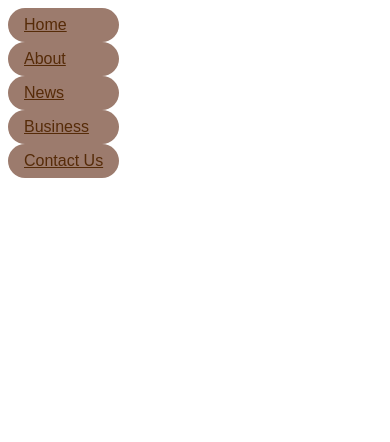
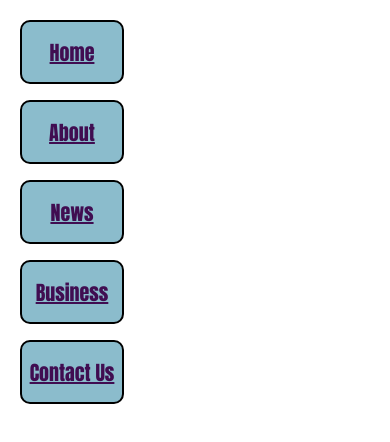
Before and after one commit to bryanflat/workspace, a plain HTML site: page assingment Media Query/index.html in a window 390 px wide. Drawn offline with Linux system fonts and the light colour scheme.

Commit message:
fisrt commit

```diff
--- a/assingment Media Query/index.html
+++ b/assingment Media Query/index.html
@@ -10,11 +10,11 @@
 <body>
     <ul>
         <li>
-            <a href="#home">Home</a>
-            <a href="#about">About</a>
-            <a href="#news">News</a>
-            <a href="#buss">Business</a>
-            <a href="#contactUs">Contact Us</a>
+            <a class="home" href="#home">Home</a>
+            <a class="about" href="#about">About</a>
+            <a class="news" href="#news">News</a>
+            <a class="business" href="#buss">Business</a>
+            <a class="contactUs" href="#contactUs">Contact Us</a>
         </li>
     </ul>
 </body>
--- a/assingment Media Query/layout.css
+++ b/assingment Media Query/layout.css
@@ -1,40 +1,220 @@
-ul {
+ul li a {
     float: left;
     list-style-type: none;
-    margin: 0;
-    padding: 0;
+    margin: 10px;
     overflow: hidden;
+    font-family:Impact, Haettenschweiler, 'Arial Narrow Bold', sans-serif;
+    font-size: 20px;
+    color: #400D51;
 }
 
-li a {
-    display: inline-block;
-    border-radius: 20px;
-    background-color: #4C6793;
-    padding: 15px 45px;
-    color: #562B08;
-    font-family: sans-serif;
+.home {
+    position: absolute;
+    top: 10px;
+    left: 10px;
+    width: 100px;
+    height: 60px;
+    border: 2px solid black;
+    background-color: #DD5353;
+    display: flex;
+    justify-content: center;
+    align-items: center;
+    border-radius: 10px;
+}
+
+.about {
+    position: absolute;
+    top: 10px;
+    left: 130px;
+    width: 100px;
+    height: 60px;
+    border: 2px solid black;
+    background-color: #DD5353;
+    display: flex;
+    justify-content: center;
+    align-items: center;
+    border-radius: 10px;
+}
+
+.news {
+    position: absolute;
+    top: 10px;
+    left: 250px;
+    width: 100px;
+    height: 60px;
+    border: 2px solid black;
+    background-color: #DD5353;
+    display: flex;
+    justify-content: center;
+    align-items: center;
+    border-radius: 10px;
+}
+
+.business {
+    position: absolute;
+    top: 10px;
+    left: 370px;
+    width: 100px;
+    height: 60px;
+    border: 2px solid black;
+    background-color: #DD5353;
+    display: flex;
+    justify-content: center;
+    align-items: center;
+    border-radius: 10px;
+}
+
+.contactUs {
+    position: absolute;
+    top: 10px;
+    left: 490px;
+    width: 100px;
+    height: 60px;
+    border: 2px solid black;
+    background-color: #DD5353;
+    display: flex;
+    justify-content: center;
+    align-items: center;
+    border-radius: 10px;
 }
 
 li a:hover {
     background-color: #8BBCCC;
+    color: #DD5353;
 }
 
-@media screen and (max-width: 768px)
-{
-    li a {
-        float: none;
-        background-color: #2d6957;
-        padding: 40px 50px;
-        display: block;
+@media screen and (max-width: 768px){
+    .home {
+        position: absolute;
+        top: 10px;
+        left: 10px;
+        width: 100px;
+        height: 60px;
+        border: 2px solid black;
+        background-color: #DD5353;
+        display: flex;
+        justify-content: center;
+        align-items: center;
+        border-radius: 10px;
+    }
+
+    .about {
+        position: absolute;
+        top: 90px;
+        left: 10px;
+        width: 100px;
+        height: 60px;
+        border: 2px solid black;
+        background-color: #DD5353;
+        display: flex;
+        justify-content: center;
+        align-items: center;
+        border-radius: 10px;
+    }
+
+    .news {
+        position: absolute;
+        top: 170px;
+        left: 10px;
+        width: 100px;
+        height: 60px;
+        border: 2px solid black;
+        background-color: #DD5353;
+        display: flex;
+        justify-content: center;
+        align-items: center;
+        border-radius: 10px;
+    }
+
+    .business {
+        position: absolute;
+        top: 250px;
+        left: 10px;
+        width: 100px;
+        height: 60px;
+        border: 2px solid black;
+        background-color: #DD5353;
+        display: flex;
+        justify-content: center;
+        align-items: center;
+        border-radius: 10px;
+    }
+
+    .contactUs {
+        position: absolute;
+        top: 330px;
+        left: 10px;
+        width: 100px;
+        height: 60px;
+        border: 2px solid black;
+        background-color: #DD5353;
+        display: flex;
+        justify-content: center;
+        align-items: center;
+        border-radius: 10px;
     }
 }
 
-@media screen and (max-width: 480px)
-{
-    li a {
-        float: none;
-        background-color: #9c7b6d;
-        padding: 8px 16px;
-        display: block;
+@media screen and (max-width: 480px){
+    .home {
+        position: absolute;
+        top: 10px;
+        left: 10px;
+        width: 100px;
+        height: 60px;
+        background-color: #8BBCCC;
+        display: flex;
+        justify-content: center;
+        align-items: center;
+    }
+
+    .about {
+        position: absolute;
+             top: 90px;
+             left: 10px;
+        width: 100px;
+        height: 60px;
+        background-color: #8BBCCC;
+        display: flex;
+        justify-content: center;
+        align-items: center;
+    }
+
+    .news {
+        position: absolute;
+        top: 170px;
+        left: 10px;
+        width: 100px;
+        height: 60px;
+        background-color: #8BBCCC;
+        display: flex;
+        justify-content: center;
+        align-items: center;
+
+    }
+
+    .business {
+        position: absolute;
+        top: 250px;
+        left: 10px;
+        width: 100px;
+        height: 60px;
+        background-color: #8BBCCC;
+        display: flex;
+        justify-content: center;
+        align-items: center;
+
+    }
+    .contactUs {
+        position: absolute;
+        top: 330px;
+        left: 10px;
+        width: 100px;
+        height: 60px;
+        background-color: #8BBCCC;
+        display: flex;
+        justify-content: center;
+        align-items: center;
+
     }
 }
```
